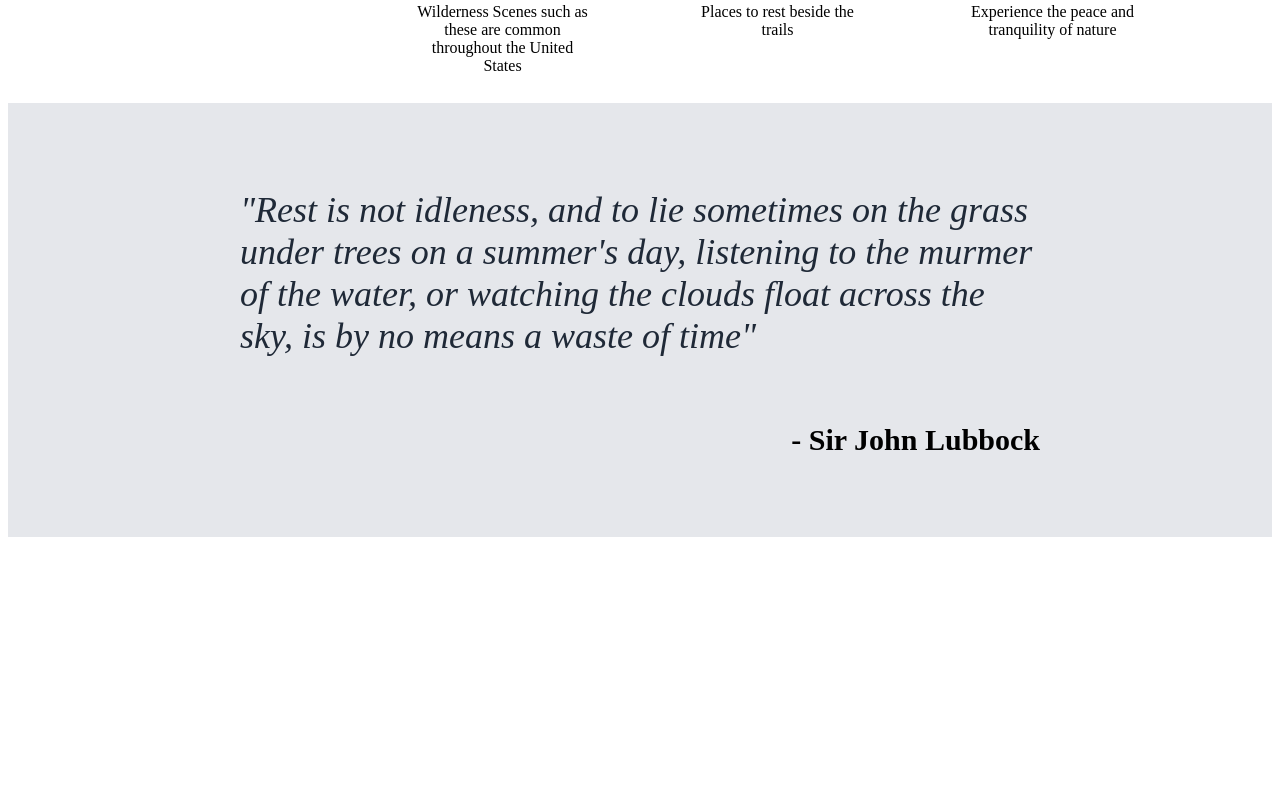
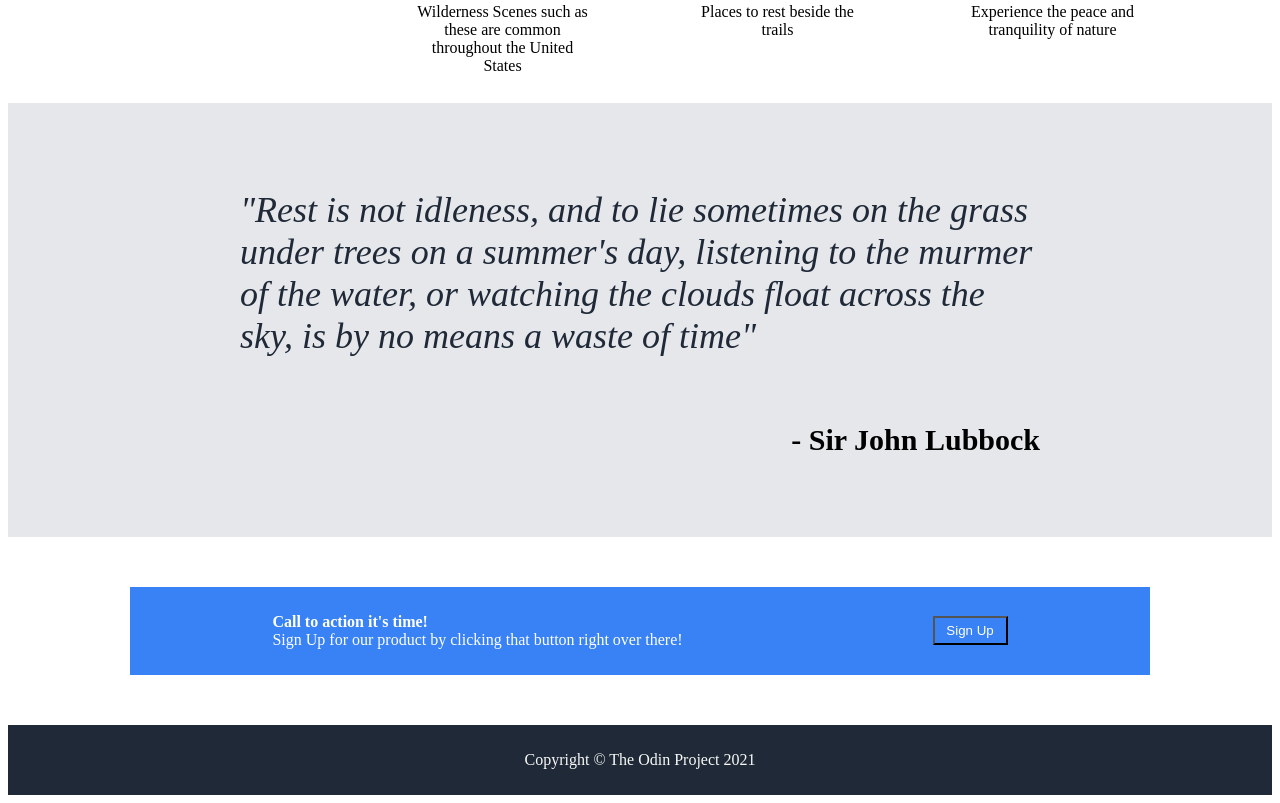
Before and after one commit to Lukehallyah/Project-LandingPage, a plain HTML site: page index.html in a window 1280 px wide. Shown: the part 845-1648 px from the top of the page. Before the commit the page ends 1390 px from the top, so only its background shows below. Drawn offline with Linux system fonts and the light colour scheme.

Commit message:
Finish Basics of Website

```diff
--- a/index.html
+++ b/index.html
@@ -11,12 +11,12 @@
 <div class="container">
 
     <div class="headerlink">
-         <h3>Header Logo</h3>
+         <h3>The Wilderness Experience</h3>
 
          <ul>
-             <li><a href="linktop">header link one</a>
-             <li><a href="linktop">header link two</a>
-             <li><a href="linktop">header link three</a>
+             <li><a href="linktop">Home</a>
+             <li><a href="linktop">Destinations</a>
+             <li><a href="linktop">Account</a>
          </ul>
     </div>
 
@@ -64,7 +64,23 @@
             <p class="person">- Sir John Lubbock</p>
     </div>
 
+    <div class="abovefooter">
 
+        <div class="container5">
+
+            <div class="call">
+                <p class="action">Call to action it's time!</p>
+                <p class="signup">Sign Up for our product by clicking that button right over there!</p>
+            </div>
+        <button class="button2">Sign Up</button>
+
+
+        </div>
+
+
+    </div>
+
+    <div class="footer">Copyright © The Odin Project 2021</div>
 
 
 
--- a/style.css
+++ b/style.css
@@ -9,6 +9,7 @@ body{
     flex-direction: column;
     background-color: #1f2937;
     padding-bottom: 40px;
+    flex: 1;
 }
 
 .headerlink {
@@ -77,7 +78,7 @@ h3 {
 }
 
 button {
-    background-color: blue;
+    background-color: #3882F6;
     color: white;
     display: flex;
     width: 75px;
@@ -103,6 +104,7 @@ button {
     align-items: center;
     justify-content: space-around;
     padding: 25px;
+    flex: 1;
 }
 
 .bigbox {
@@ -131,6 +133,7 @@ button {
     align-items: center;
     background-color: #E5e7eb;
     padding: 50px 0px 50px 0px;
+    flex: 1;
 
 
 
@@ -161,3 +164,64 @@ button {
 
     This means that unless I want to add padding or margins, I should probably shape the max size
     of the container by using the inner boxes*/
+
+
+/*@@@@@@@@@@@@@@@@@@@@@@@@@@@@@@@@@@@@@@@@@@@@@@@@@@@@@@@@@@@@@@@@@@@@@@@@@@@@@@@@@@@@@@@@@@@@@@@@*/
+
+.abovefooter {
+    display: flex;
+    justify-content: center;
+    align-items: center;
+    height: 200px;
+    padding: 50px;
+    flex: 1;
+
+}
+
+.container5 {
+    background-color: #3882F6;
+    display: flex;
+    flex-direction: row;
+    justify-content: center;
+    align-items: center;
+    width:1000px;
+    gap: 250px;
+    padding: 10px;
+
+
+}
+
+.call {
+    display: flex;
+    flex-direction:column;
+    color: white;
+
+}
+
+.action {
+    font-weight: 600;
+    margin-bottom: 0px;
+    font-size: 16px;
+}
+.signup {
+    margin-top: 0px;
+
+}
+
+.button2 {
+    background-color: #3882F6;
+
+}
+
+
+/*@@@@@@@@@@@@@@@@@@@@@@@@@@@@@@@@@@@@@@@@@@@@@@@@@@@@@@@@@@@@@@@@@@@@@@@@@@@@@@@@@@@@*/
+
+.footer {
+    display: flex;
+    justify-content: center;
+    align-items: center;
+    height: 50px;
+    background-color: #1f2937;
+    color: #f9faf8;
+    padding: 10px
+}
```
